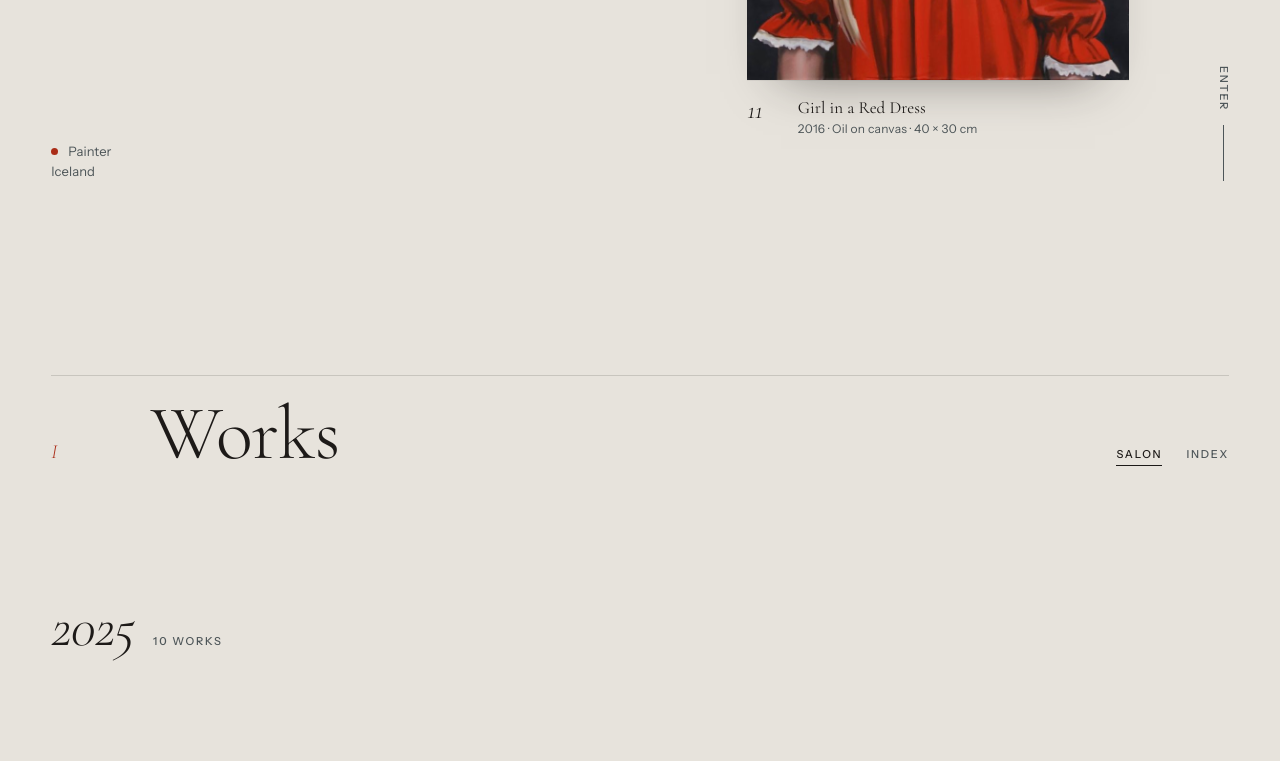
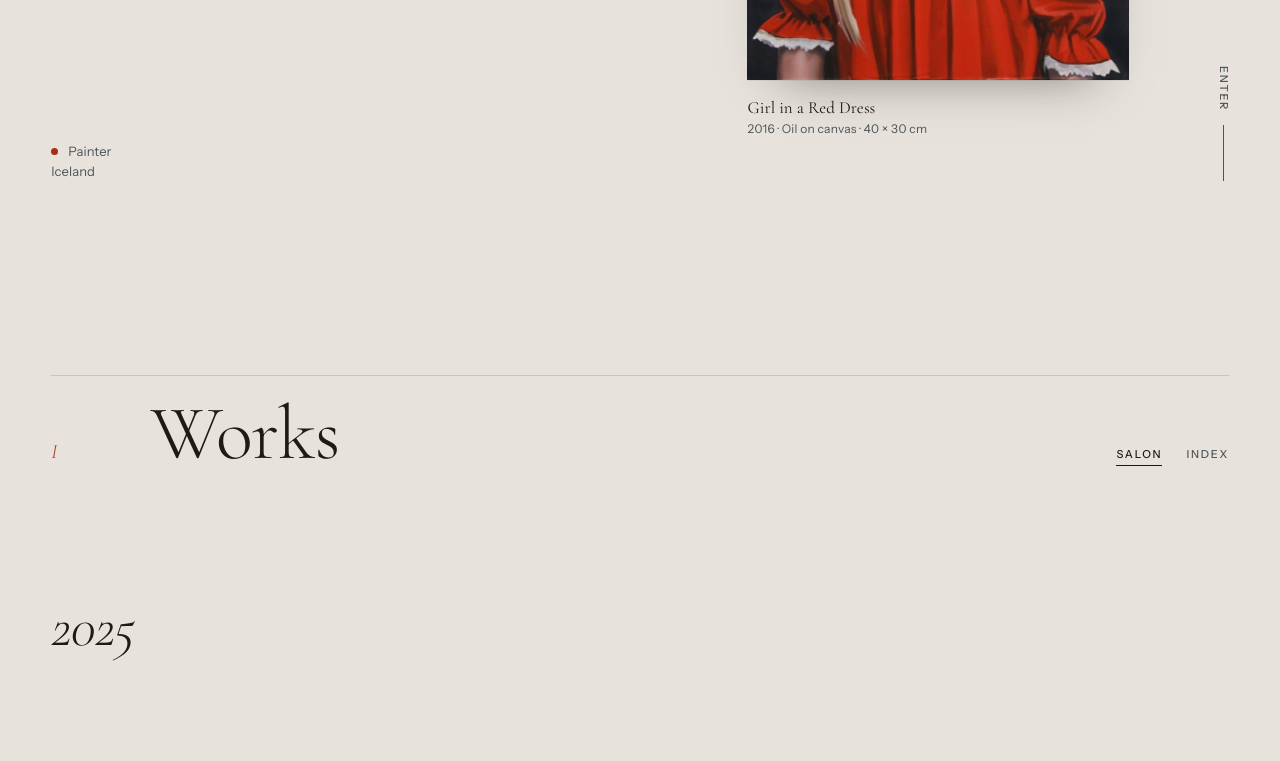
Before and after one commit to jafetbjarkar/hladgerdur.com, a plain HTML site: page redesign/index.html in a window 1280 px wide. Shown: the part 579-1340 px from the top of the page. Drawn offline with nearby package versions, Linux system fonts and the light colour scheme.

Commit message:
Remove numbers and count

```diff
--- a/redesign/assets/site.js
+++ b/redesign/assets/site.js
@@ -18,7 +18,7 @@
   var esc = function (s) { return String(s).replace(/[&<>"]/g, function (c) { return { "&": "&amp;", "<": "&lt;", ">": "&gt;", '"': "&quot;" }[c]; }); };
 
   function labelHTML(w) {
-    var h = '<span class="label__no">' + pad(w.n) + "</span>";
+    var h = "";
     if (w.title) h += '<span class="label__title">' + esc(w.title) +
       (w.subtitle ? ' <em class="label__sub">' + esc(w.subtitle) + "</em>" : "") + "</span>";
     var meta = [];
@@ -35,7 +35,7 @@
     b.dataset.open = i;
     b.style.setProperty("--ar", w.w + " / " + w.h);
     b.style.setProperty("--tone", w.tone);
-    b.setAttribute("aria-label", "View No. " + pad(w.n) + (w.title ? ", " + w.title : ""));
+    b.setAttribute("aria-label", "View " + (w.title || "painting"));
     var img = new Image();
     img.alt = w.alt || "";
     img.width = w.w; img.height = w.h;
@@ -82,11 +82,8 @@
   var salon = $("#salon");
   var isLand = function (w) { return w.w / w.h > 1.12; };
   var yearOf = function (w) { return w.year || "Undated"; };
-  var countYear = function (y) { return W.filter(function (w) { return yearOf(w) === y; }).length; };
   function yearMark(y, row) {
-    var n = countYear(y);
-    var m = el("div", "year-mark", '<span class="year-mark__y">' + y + '</span><span class="year-mark__c">' +
-      n + (n === 1 ? " work" : " works") + "</span>");
+    var m = el("div", "year-mark", '<span class="year-mark__y">' + y + "</span>");
     m.style.gridColumn = "1 / -1";
     if (row) m.style.gridRow = row;
     return m;
@@ -150,7 +147,6 @@
       var c = el("figure", "cell");
       c.style.setProperty("--g", (w.w / w.h).toFixed(3));
       c.appendChild(frame(w, i, "(min-width: 900px) 20vw, 45vw", false));
-      c.appendChild(el("span", "no", pad(w.n)));
       group.appendChild(c);
     });
   }
@@ -163,14 +159,10 @@
     index.hidden = !isIndex;
     switches.forEach(function (s) { s.setAttribute("aria-pressed", String(s.dataset.view === v)); });
     if (save) { try { localStorage.setItem("hi-view", v); } catch (e) {} }
-    if (counter) counter.classList.toggle("on", false);
   }
   switches.forEach(function (s) {
     s.addEventListener("click", function () { setView(s.dataset.view, true); });
   });
-  var counter = el("div", "counter", "<b></b><i></i><span></span>");
-  counter.setAttribute("aria-hidden", "true");
-  document.body.appendChild(counter);
   try { var saved = localStorage.getItem("hi-view"); if (saved === "index") setView("index"); } catch (e) {}
 
   /* ——— Scroll: reveal, room tint, counter, nav ——— */
@@ -188,10 +180,6 @@
         if (!e.isIntersecting) return;
         var idx = +e.target.dataset.i, w = W[idx];
         tint(w.tone);
-        counter.querySelector("b").textContent = pad(w.n);
-        counter.querySelector("span").textContent = "/ " + pad(W.length);
-        counter.style.setProperty("--p", ((idx + 1) / W.length).toFixed(3));
-        counter.classList.add("on");
       });
     }, { rootMargin: "-45% 0px -45% 0px" });
     document.querySelectorAll(".work").forEach(function (f) { centre.observe(f); });
@@ -201,7 +189,7 @@
       es.forEach(function (e) {
         if (!e.isIntersecting) return;
         var id = e.target.id;
-        if (id !== "works") { tint(); counter.classList.remove("on"); }
+        if (id !== "works") tint();
         navLinks.forEach(function (a) { a.setAttribute("aria-current", String(a.getAttribute("href") === "#" + id)); });
       });
     }, { rootMargin: "-50% 0px -50% 0px" });
@@ -209,7 +197,7 @@
 
     // leaving the salon at the top should clear the tint
     var headWatch = new IntersectionObserver(function (es) {
-      es.forEach(function (e) { if (e.isIntersecting) { tint(); counter.classList.remove("on"); } });
+      es.forEach(function (e) { if (e.isIntersecting) tint(); });
     }, { rootMargin: "-45% 0px -45% 0px" });
     document.querySelectorAll(".section-head, .hero, .foot").forEach(function (s) { headWatch.observe(s); });
   } else {
@@ -220,7 +208,6 @@
   var dlg = $("#viewer");
   var vImg = $(".viewer__img", dlg);
   var vLabel = $(".viewer__label", dlg);
-  var vCount = $(".viewer__count", dlg);
   var cur = 0, lastFocus = null;
 
   function preload(i) {
@@ -235,11 +222,10 @@
       vImg.src = "works/" + w.src + "-1600.jpg";
       vImg.alt = w.alt || "";
       vLabel.innerHTML = labelHTML(w);
-      vCount.textContent = pad(w.n) + " / " + pad(W.length);
       dlg.style.setProperty("--vt", w.tone);
       var ready = function () { vImg.classList.remove("is-swapping"); };
       if (vImg.complete) ready(); else vImg.onload = ready;
-      try { history.replaceState(null, "", "#no-" + pad(w.n)); } catch (e) {}
+      try { history.replaceState(null, "", "#" + w.src); } catch (e) {}
     };
     if (instant || reduce) swap();
     else { vImg.classList.add("is-swapping"); setTimeout(swap, 220); }
@@ -284,9 +270,9 @@
     sx = sy = null;
   });
 
-  // deep link: #no-07
-  var m = /^#no-(\d+)$/.exec(location.hash);
-  if (m) { var n = +m[1]; var idx = W.findIndex(function (w) { return w.n === n; }); if (idx > -1) open(idx); }
+  // deep link: #2014-leitin
+  var hashIdx = W.findIndex(function (w) { return "#" + w.src === location.hash; });
+  if (hashIdx > -1) open(hashIdx);
 
   /* ——— Bar gets a veil once you scroll ——— */
   var bar = $(".bar");
--- a/redesign/assets/style.css
+++ b/redesign/assets/style.css
@@ -133,7 +133,7 @@ button { font: inherit; color: inherit; background: none; border: 0; padding: 0;
 
 .label {
   margin-top: 18px;
-  display: grid; grid-template-columns: auto 1fr; column-gap: 14px; row-gap: 2px;
+  display: grid; grid-template-columns: 1fr; row-gap: 2px;
   font: 400 12px/1.45 var(--sans); color: var(--ink-2);
   max-width: 280px;
 }
--- a/redesign/index.html
+++ b/redesign/index.html
@@ -214,8 +214,7 @@
     <div class="viewer__stage">
       <img class="viewer__img" alt="">
     </div>
-    <div class="viewer__label label label--dark"></div>
-    <p class="viewer__count" aria-live="polite"></p>
+    <div class="viewer__label label label--dark" aria-live="polite"></div>
     <button class="viewer__btn viewer__prev" type="button" aria-label="Previous painting"><span>←</span></button>
     <button class="viewer__btn viewer__next" type="button" aria-label="Next painting"><span>→</span></button>
     <button class="viewer__close" type="button" aria-label="Close viewer">Close</button>
```
